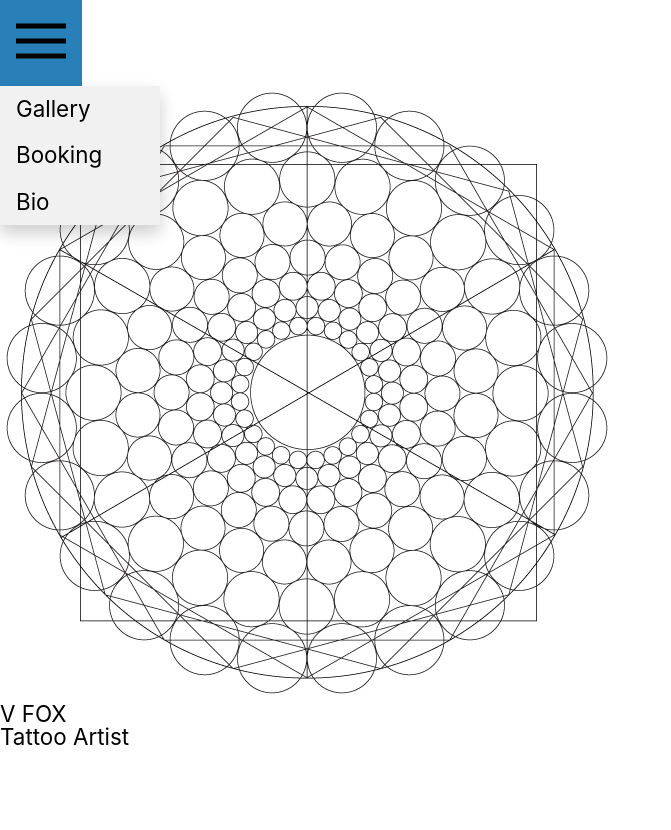
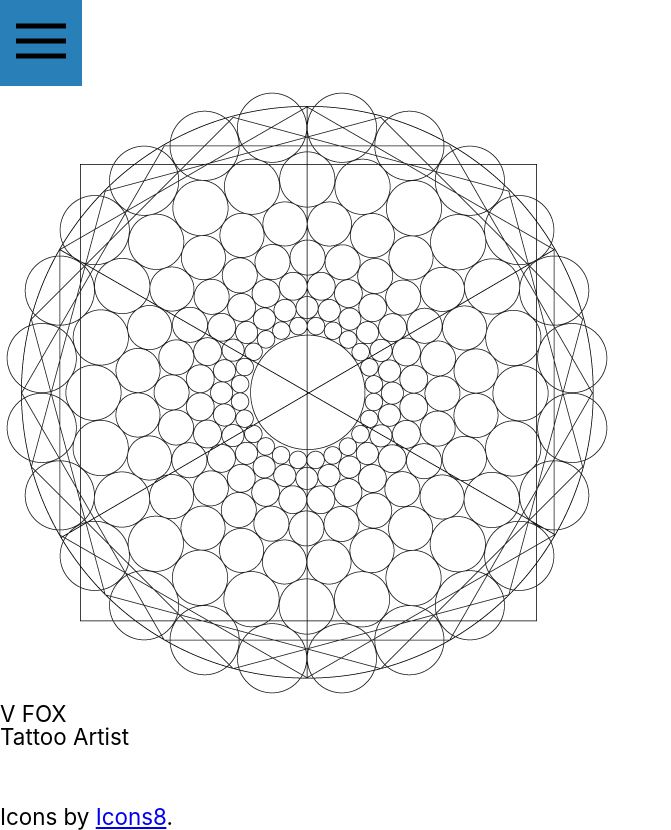
Before and after one commit to HamwiseHamgee/v_tattoo, a React (Create React App) app: page / in a window 1280 px wide. Shown: the whole page, without its empty margins (0-671 px from the left). Before the commit the page ends 806 px from the top, so only its background shows below. Built offline with nearby package versions, Linux system fonts and the light colour scheme.

Commit message:
Working drpdwnButton. Added Instagram to nav.

```diff
--- a/src/components/App/App.jsx
+++ b/src/components/App/App.jsx
@@ -11,22 +11,17 @@ import NotFound from '../notFound/notFound';
 
 function App() {
 	return (
-
-
-	<BrowserRouter >
-        {/* <header>
-            <Routes>
-                <Route path='/' element={<Navbar />} />
-            </Routes>
-        </header> */}
+		<BrowserRouter>
 			<div className='App'>
 				<Routes>
 					<Route path='/' element={<AllComponents />} />
 					<Route path='*' element={<NotFound />} />
 				</Routes>
+				<footer>
+					Icons by <a href='icons8.com'>Icons8</a>.
+				</footer>
 			</div>
 		</BrowserRouter>
-
 	);
 }
 
--- a/src/components/navbar/navbar.css
+++ b/src/components/navbar/navbar.css
@@ -12,7 +12,7 @@
 	background-color: #2980b9;
 }
 
-#dropdownContainer {
+#drpdwnContainer {
 	position: relative;
 	display: inline-block;
 }
@@ -33,6 +33,7 @@
     display: block;
 }
 
-.navLink:hover {background-color: #ddd;}
-
-.show {display:block;}
+.navLink:hover {
+	background-color: #ddd;
+	cursor: pointer;
+}
--- a/src/components/navbar/navbar.jsx
+++ b/src/components/navbar/navbar.jsx
@@ -1,48 +1,40 @@
-import React from 'react';
+import React, { useState } from 'react';
 import './navbar.css';
 import hamburger_icon from '../../assets/images/hamburger_icon.svg';
+import instagram from '../../assets/images/instagram.svg';
 
 const Navbar = () => {
-	// function dropdown() {
-		// function showDropdown() {
-		// 	document.getElementById('dropdownContent').classList.toggle('show');
-		// }
 
-		// window.onclick = function (event) {
-		// 	if (!event.target.matches('#dropdownButton')) {
-		// 		let dropdowns = document.getElementById('dropdownContent');
-		// 		let i;
-		// 		for (i = 0; i < dropdowns.length; i++) {
-		// 			let openDropdown = dropdowns[i];
-		// 			if (openDropdown.classList.contains('show')) {
-		// 				openDropdown.classList.remove('show');
-		// 			}
-		// 		}
-		// 	}
-		// };
+	const [showNav, setShowNav] = useState(false);
+	const navClick = () => {
+		if (!showNav) {
+			setShowNav(true)
+		} else {
+			setShowNav(false)
+		};
 
+	};
 
+	return (
+		<div className='drpdwn' id='drpdwnContainer'>
+			<span>
+				<button onClick={navClick} id='drpdwnButton'>
+					<img src={hamburger_icon} alt='Menu icon'></img>
+				</button>
+			</span>
+			{showNav ? <NavContent /> : null}
+		</div>
+	);
+};
 
-	// 	return (
-
-	// 	);
-	// }
-
+const NavContent = () => {
 
 	const handleScrollToElement = (e) => {
 		alert(`${e.currentTarget.id} got clicked`);
+	};
 
-
-	}
-
-	return(
-		<div className='drpdwn' id='drpdwnContainer'>
-			<span>
-				<button  id='drpdwnButton'>
-					<img src={hamburger_icon} alt='Menu icon'></img>
-				</button>
-			</span>
-			<nav id='navContent' className='show'>
+	return (
+	<nav id='navContent'>
 		<ol>
 			<li
 				onClick={handleScrollToElement}
@@ -54,20 +46,29 @@ const Navbar = () => {
 			<li
 				onClick={handleScrollToElement}
 				className='navLink'
-						id='navGallery'
+				id='navBooking'
 			>
 				Booking
 			</li>
 			<li
 				onClick={handleScrollToElement}
 				className='navLink'
-						id='navLink'
+				id='navBio'
 			>
 				Bio
 			</li>
+			<li className='navLink' id='navInsta'>
+				<a href='https://www.instagram.com/v.ffoxx/'>
+				<img src={instagram} alt='Instagram Icon' id='instaIcon'></img>
+				</a>
+			</li>
+			{/* <li className='navLink' id='navFacebook'>
+				<a href='https://www.facebook.com/mylittleneedletattoos'>
+				<img src={facebook_icon} alt='Facebook Icon'></img>
+				</a>
+			</li> */}
 		</ol>
 	</nav>
-		</div>
 	);
 };
 
```
Also changed, not shown: src/assets/images/instagram.svg (added). Lines whose indentation alone changed are shown as unchanged.
